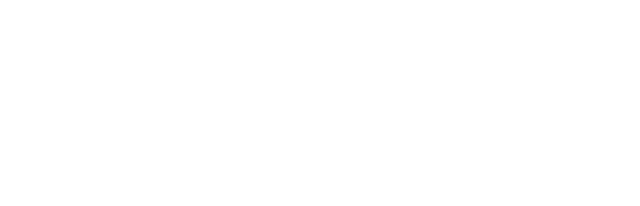
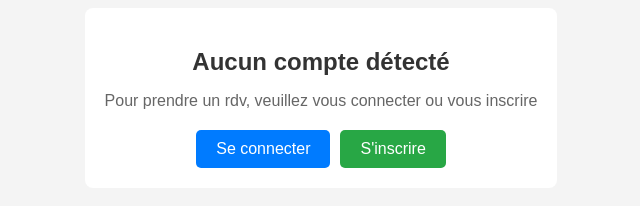
Before and after one commit to WilliamWalkerMercier/Ece_Ing2TD3_Grp1_Medicare, a plain HTML site: page PasConnecte.html in a window 1280 px wide. Shown: the whole page, without its empty margins (319-959 px from the left). Drawn offline with Linux system fonts and the light colour scheme.

Commit message:
Ajout de la page lorsque l'utilisateur n'est pas connecté et doit s'inscrire ou s e connecter.

```diff
--- a/PasConnecte.html
+++ b/PasConnecte.html
@@ -1,10 +1,82 @@
 <!DOCTYPE html>
-<html lang="en">
+<html lang="fr">
 <head>
     <meta charset="UTF-8">
-    <title>Title</title>
+    <meta name="viewport" content="width=device-width, initial-scale=1.0">
+    <title>Connexion requise</title>
+    <style>
+        body {
+            font-family: Arial, sans-serif;
+            background-color: #f4f4f4;
+            /*Teinte de gris differente pour faire constraste*/
+            display: flex;
+            justify-content: center;
+            /*Pour décaler au centre l'ensemble ou non
+            height: 100vh;*/
+        }
+
+        .Container {
+            display: flex;
+            justify-content: center;
+            align-items: center;
+        }
+
+        .Message {
+            background-color: #ffffff;
+            padding: 20px;
+            border-radius: 8px;
+            text-align: center;
+        }
+
+        .Message h2 {
+            color: #333333;
+            margin-bottom: 15px;
+        }
+
+        .Message p {
+            color: #666666;
+            margin-bottom: 20px;
+        }
+
+        .Buttons {
+            display: flex;
+            justify-content: center;
+            gap: 10px; /*Only usable with flexbox*/
+        }
+
+        .Button {
+            padding: 10px 20px;/*Top and Bottom then Left and right*/
+            border: none;
+            border-radius: 5px;
+            cursor: pointer;
+            font-size: 16px;
+        }
+
+        #LogInButton {
+            background-color: #007bff;
+            color: #ffffff;
+        }
+
+        #SignUpButton {
+            background-color: #28a745;
+            color: #ffffff;
+        }
+
+        .Button:hover {
+            opacity: 0.9;
+        }
+    </style>
 </head>
 <body>
-
+<div class="Container"><!--Contient tout l'affichage-->
+    <div class="Message"><!--Contient le texte affiché-->
+        <h2>Aucun compte détecté</h2>
+        <p>Pour prendre un rdv, veuillez vous connecter ou vous inscrire</p>
+        <div class="Buttons"><!--Bloc des bouttons-->
+            <button class="Button" id="LogInButton">Se connecter</button><!--Boutton Se connecter-->
+            <button class="Button" id="SignUpButton">S'inscrire</button><!--Boutton S'identifier-->
+        </div>
+    </div>
+</div>
 </body>
 </html>
```
